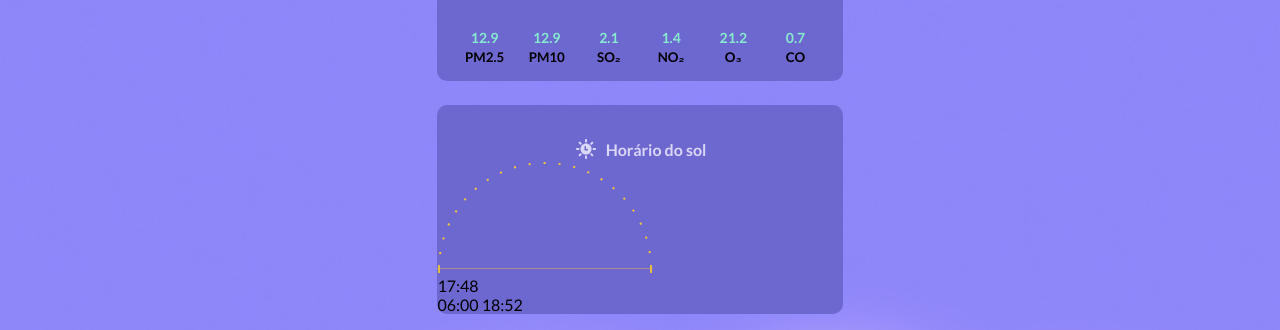
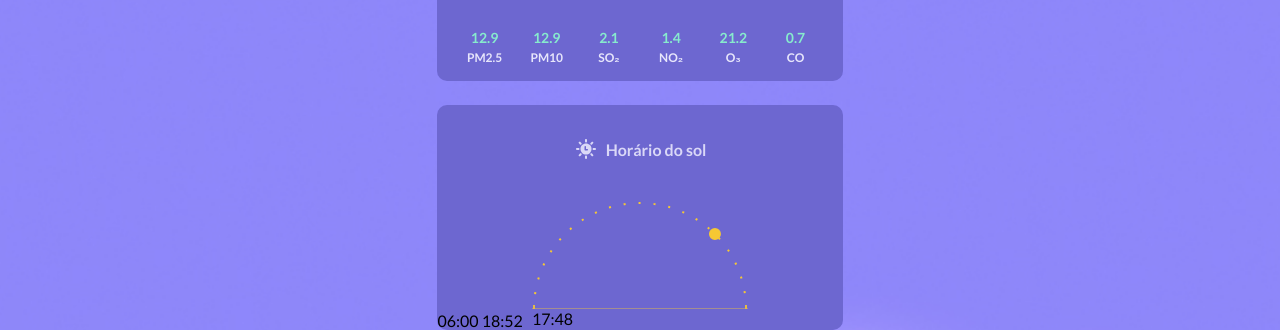
Before and after one commit to leticea/weather-page, a plain HTML site: page index.html in a window 1280 px wide. Shown: the part 644-974 px from the top of the page. Drawn offline with Linux system fonts and the light colour scheme.

Commit message:
css codes

```diff
--- a/style.css
+++ b/style.css
@@ -167,3 +167,42 @@ h2.title {
   color: #87ebcd;
   font-size: 1.4rem;
 }
+
+.air-quality .info small {
+  font-size: 1.2rem;
+  color: #e7e6fb;
+}
+
+/* Sun Time */
+.sun-chart-wrapper {
+  margin-top: 4rem;
+  height: 11rem;
+}
+
+.sun-chart {
+  --pos-x: 75;
+  margin: auto;
+  width: 21.6rem;
+  height: 21.6rem;
+  position: relative;
+}
+
+.sun-chart::before {
+  content: "";
+  width: 1.2rem;
+  height: 1.2rem;
+  position: absolute;
+  background: #f6c833;
+  border-radius: 50%;
+  top: 50%;
+  left: 50%;
+  margin: -0.6rem;
+  transform: rotate(calc(1deg * (((100 - var(--pos-x)) / -100) * 180)))
+    translate(10.6rem);
+}
+
+.chart {
+  width: 21.6rem;
+  height: 10.8rem;
+  overflow: hidden;
+}
```
